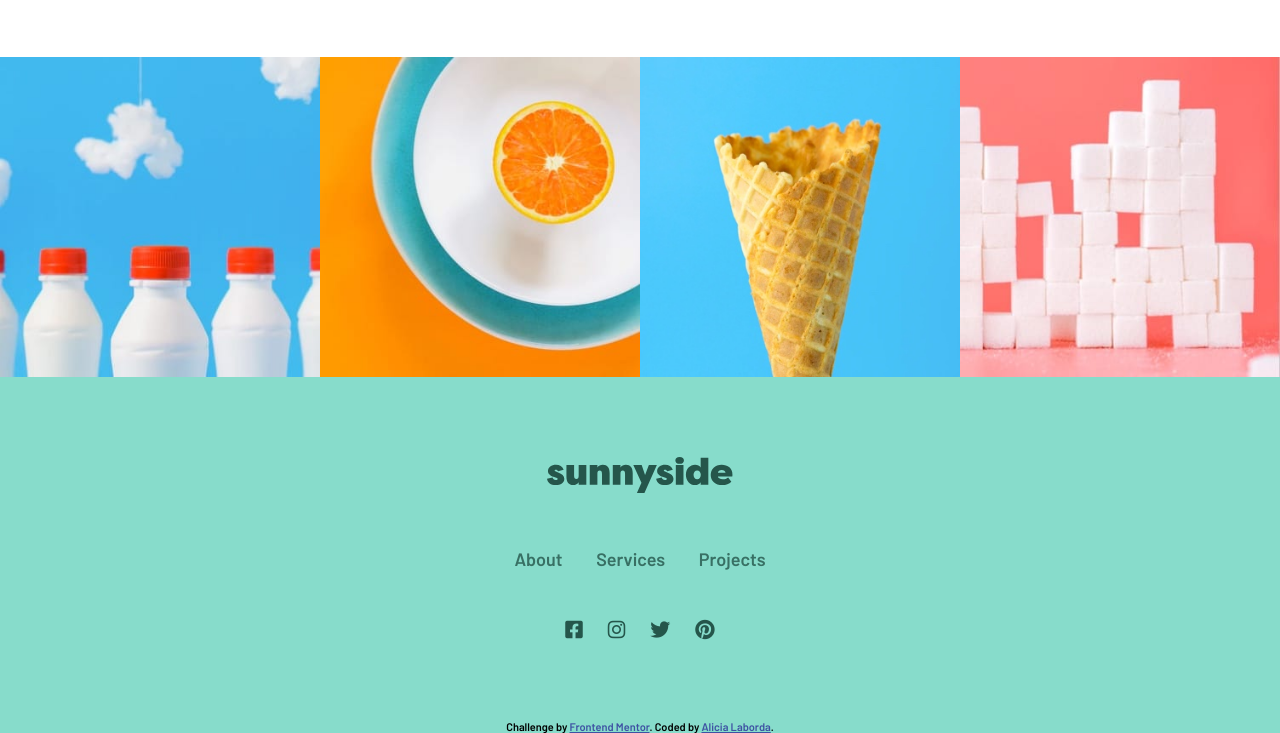
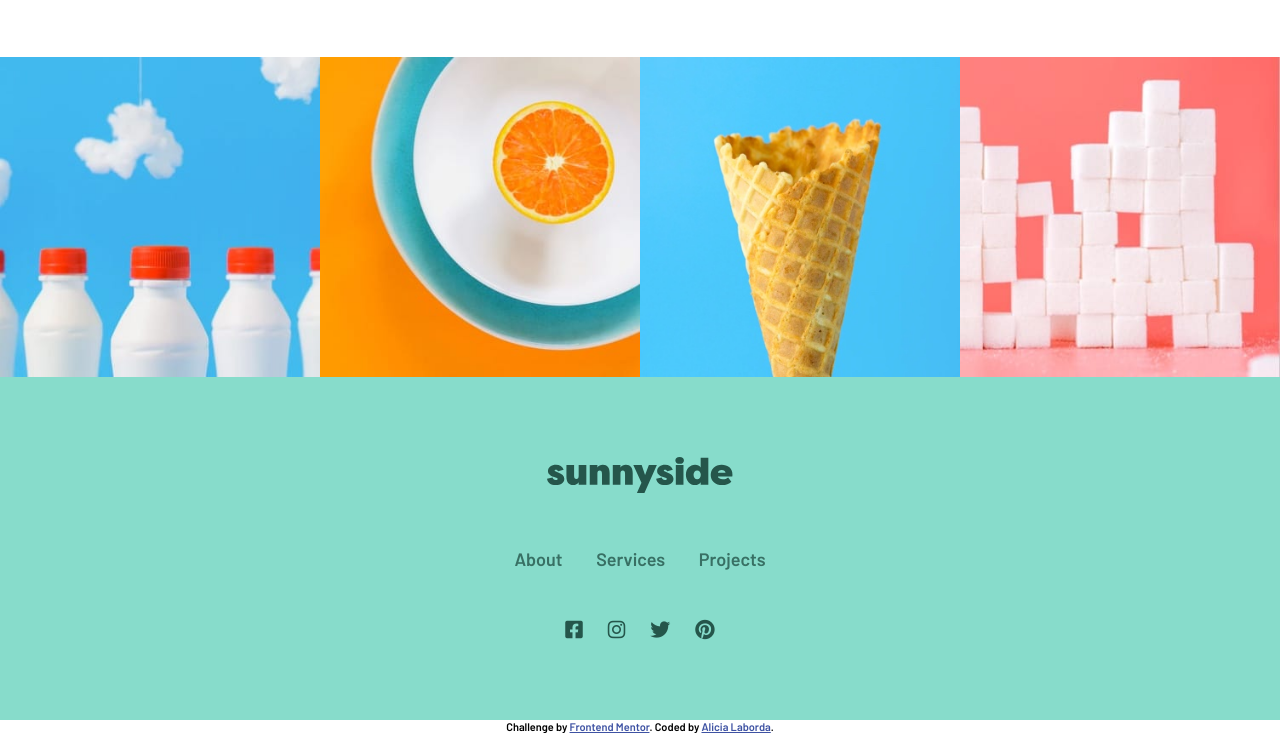
Before and after one commit to alicialaborda/Sunnyside-agency-landing-page, a plain HTML site: page index.html in a window 1280 px wide. Shown: the part 3025-3758 px from the top of the page. Drawn offline with Linux system fonts and the light colour scheme.

Commit message:
Update index.css

```diff
--- a/index.css
+++ b/index.css
@@ -329,10 +329,6 @@
     opacity: 1;
   }
 
-.attribution{
-    background-color: rgba(84, 206, 181, 0.7);
-}
-
   @media (min-width: 600px) {
     .header {
       background-position: bottom;
```
